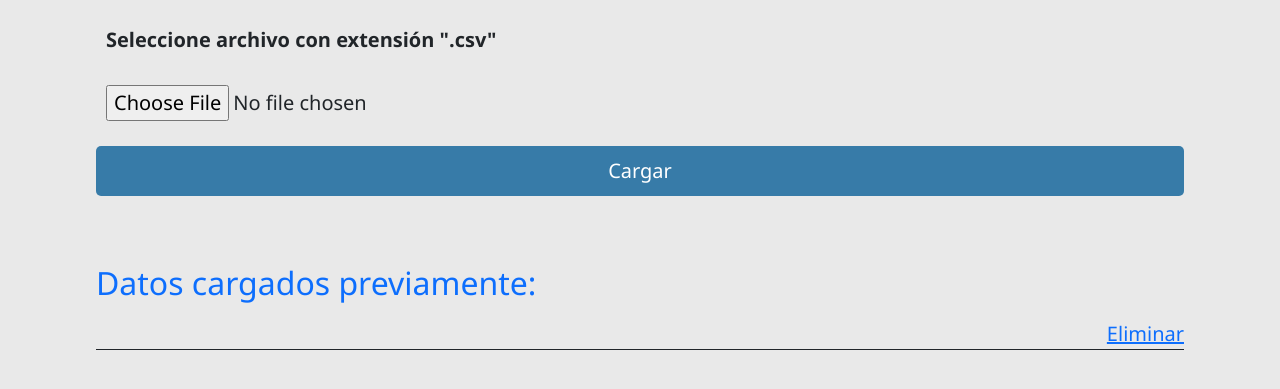
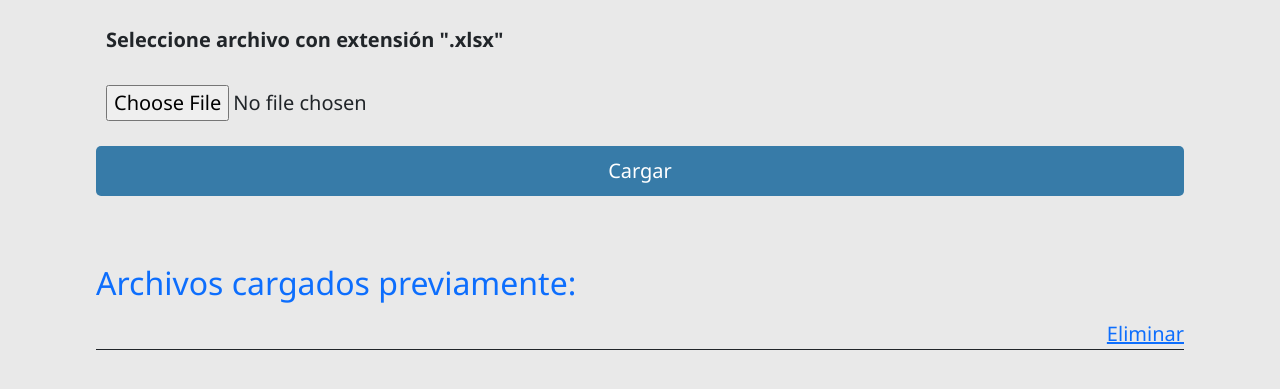
Before and after one commit to OwenLobato/Analizador_de_sentimientos, a Flask app: template app/templates/restaurant/upload.html in a window 1280 px wide. Shown: the part 133-522 px from the top of the page. Run offline with Flask 2, Linux system fonts and the light colour scheme; data comes from the database, SQL or seed files in the repository; tables that the repository leaves empty hold one stand-in row (values such as "Sample post"); the template is opened without the code that fills it: values that come from a table or form of the project are taken from there, most other values are stand-ins (such as "Sample title", 1, 10 or a date in 2020).

Commit message:
Accept only .xlsx extension files

```diff
--- a/app/blueprints/restaurant.py
+++ b/app/blueprints/restaurant.py
@@ -223,8 +223,8 @@ def upload(restaurant_id):
 
         excel_data = request.files['data']
         now = datetime.now()
-        n_date = now.year + now.month + now.day
-        n_hour = now.hour + now.minute + now.second
+        n_date = f"{now.year}{now.month}{now.day}"
+        n_hour = f"{now.hour}{now.minute}{now.second}"
         name = f"{str(restaurant.id)}_{n_date}_{n_hour}___{excel_data.filename.replace(' ','_')}"
         file_name = secure_filename(name)
         path = 'static/uploads'
--- a/app/templates/restaurant/upload.html
+++ b/app/templates/restaurant/upload.html
@@ -7,8 +7,8 @@
 {% block content %}
     <form method="POST" enctype="multipart/form-data">
 
-        <label for="data">Seleccione archivo con extensión ".csv"</label>
-        <input type="file" name="data" id="data" required>
+        <label for="data">Seleccione archivo con extensión ".xlsx"</label>
+        <input type="file" name="data" id="data" accept=".xlsx" required>
 
         <input type="submit" value="Cargar">
 
@@ -17,7 +17,7 @@
     {% if not excel_files %}
         <h2 class="text-center text-danger pt-5 ">No existen archivos cargados a este restaurante</h2>
     {% else %}
-        <h2 class="text-primary pt-5 mb-3">Datos cargados previamente:</h2>
+        <h2 class="text-primary pt-5 mb-3">Archivos cargados previamente:</h2>
         {% for excel in excel_files %}
             <article>
                 <header>
```
